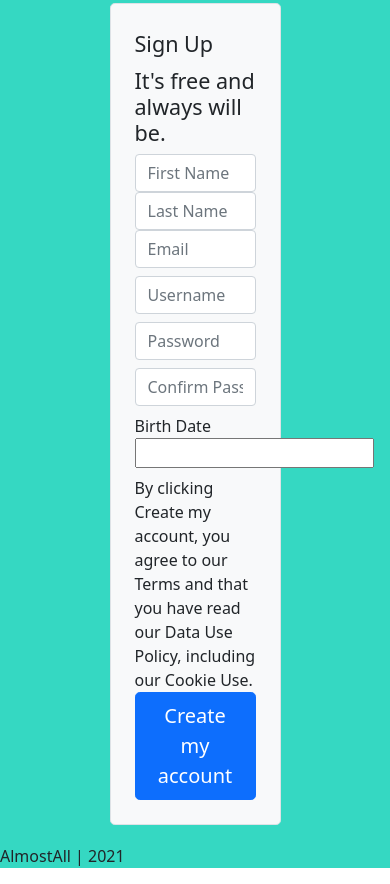
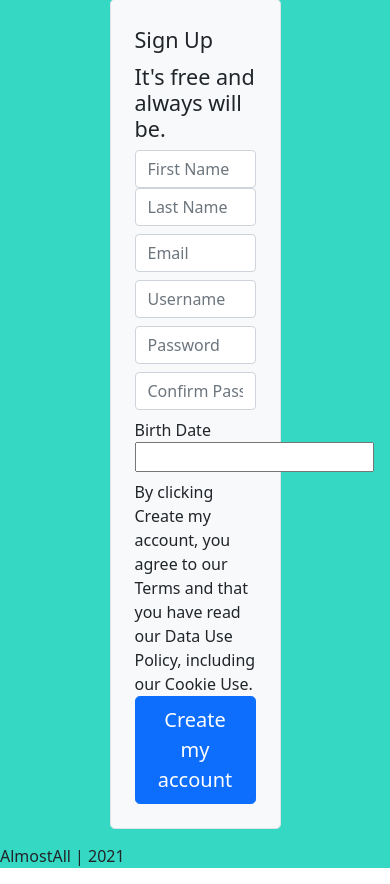
Before and after one commit to octaviodive/social_network_project, a Django app: page /register/ in a window 390 px wide. Run offline with Django 3.2, Linux system fonts and the light colour scheme; some libraries are stand-ins or nearby versions.

Commit message:
modified register

```diff
--- a/accounts/templates/accounts/register.html
+++ b/accounts/templates/accounts/register.html
@@ -1,7 +1,7 @@
 {% extends 'base.html' %}
 
 
-{% block title %}Sign up for AlmostAll | AlmostAll{% endblock  %}
+{% block title %}Sign up for AlmostAll | AlmostAll{% endblock %}
 
 {% block content %}
 <style type="text/css">
@@ -13,6 +13,7 @@
 	<div class="container d-flex h-100">
 		<div class="row justify-content-center align-self-center">
 			<div class="col-6">
+
 				  <form method="post" accept-charset="utf-8" class="p-4 p-md-5 border rounded-3 bg-light" >{% csrf_token %}
 
 					  <legend>Sign Up</legend>
@@ -23,7 +24,7 @@
 			                  <input type="text" name="first_name" value="" class="form-control input-lg" placeholder="First Name" required>
                           </div>
 
-                          <div class="col-xs-6 col-md-6">
+                          <div class="col-xs-6 col-md-6 mb-2">
 	                          <input type="text" name="last_name" value="" class="form-control input-lg" placeholder="Last Name" required>
                           </div>
 
--- a/photos/views.py
+++ b/photos/views.py
@@ -15,7 +15,7 @@ def gallery(request):
 
     categories = Category.objects.filter(user=user)
     context = {'categories': categories, 'photos': photos}
-    return render(request, 'photos/index.html', context)
+    return render(request, 'photos/home.html', context)
 
 @login_required(login_url='login')
 def view_photo(request, pk):
```
Also changed, not shown: db.sqlite3.
